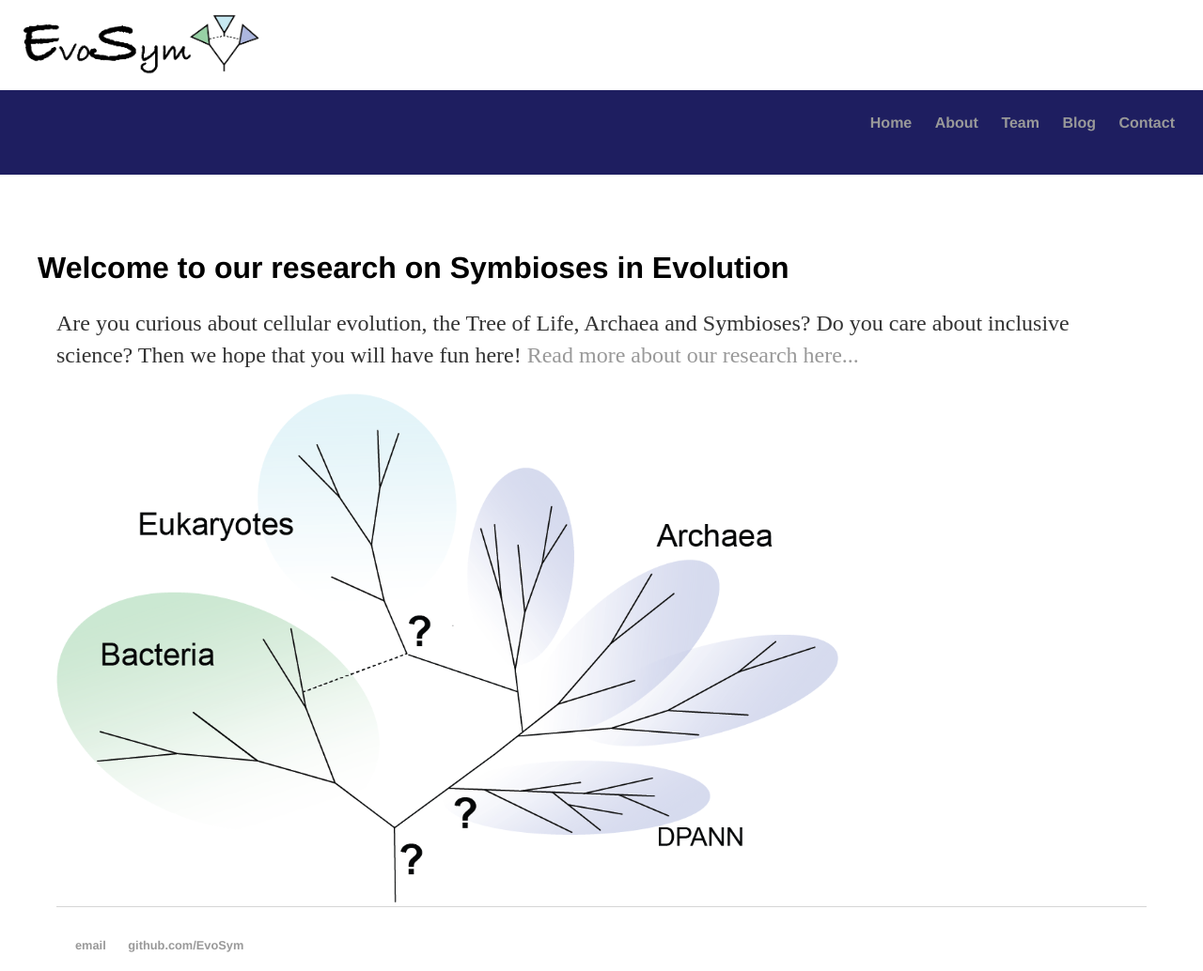
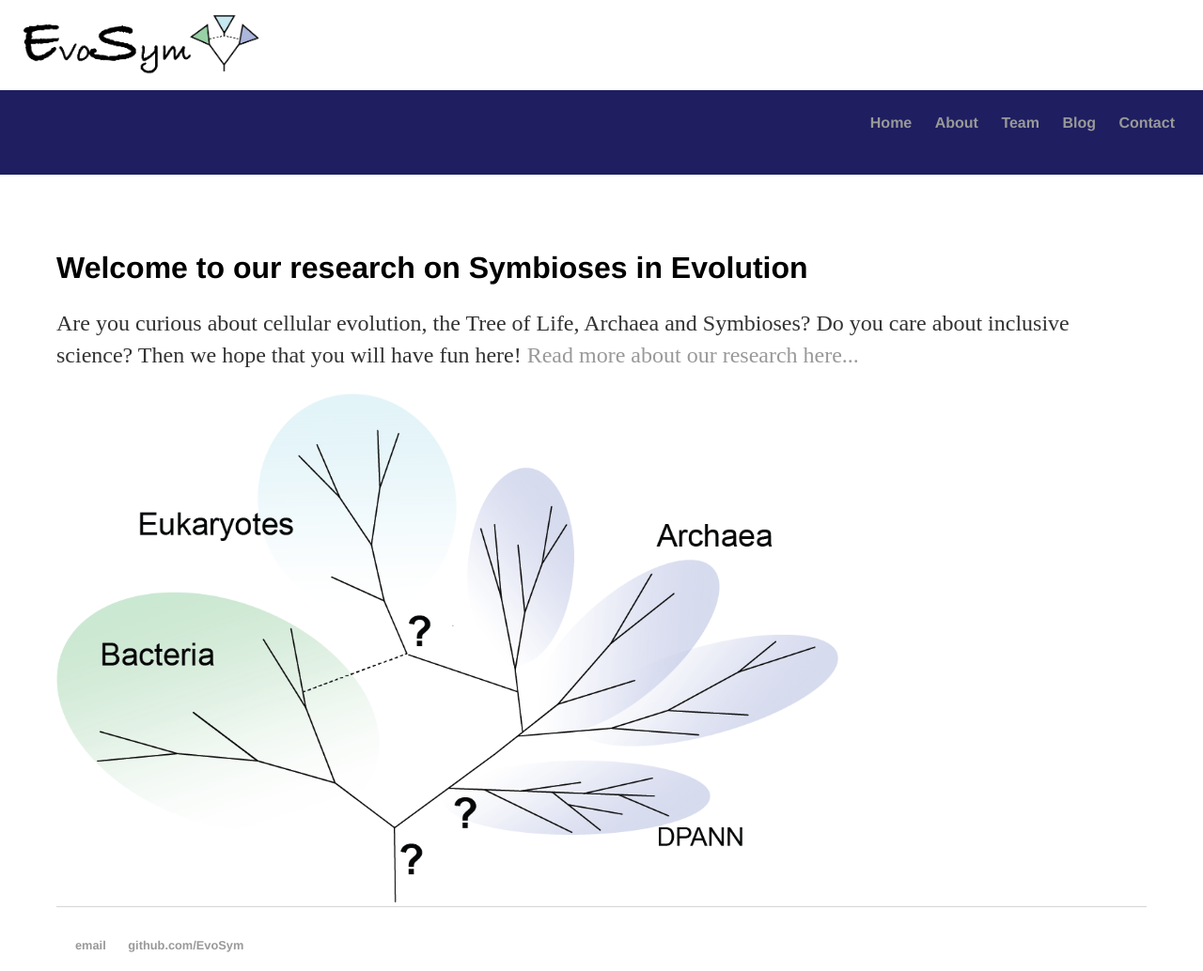
Before and after one commit to EvoSym/EvoSym.github.io, a Jekyll site: the page built from index.html, in a window 1280 px wide. Shown: the whole page at 94% size. Built offline with Jekyll 4.4.1, drawn with Linux system fonts in a browser that asks for light colours.

Commit message:
Update main.css

```diff
--- a/css/main.css
+++ b/css/main.css
@@ -41,8 +41,8 @@ a:hover {
 h1 {
     font-size: 2em;
     font-family:'Helvetica', 'Arial', 'Sans-Serif';
-    margin-left: 40px;
-    margin-right: 40px;
+    margin-left: 60px;
+    margin-right: 60px;
 }
 p {
     font-size: 1.5em;
```
